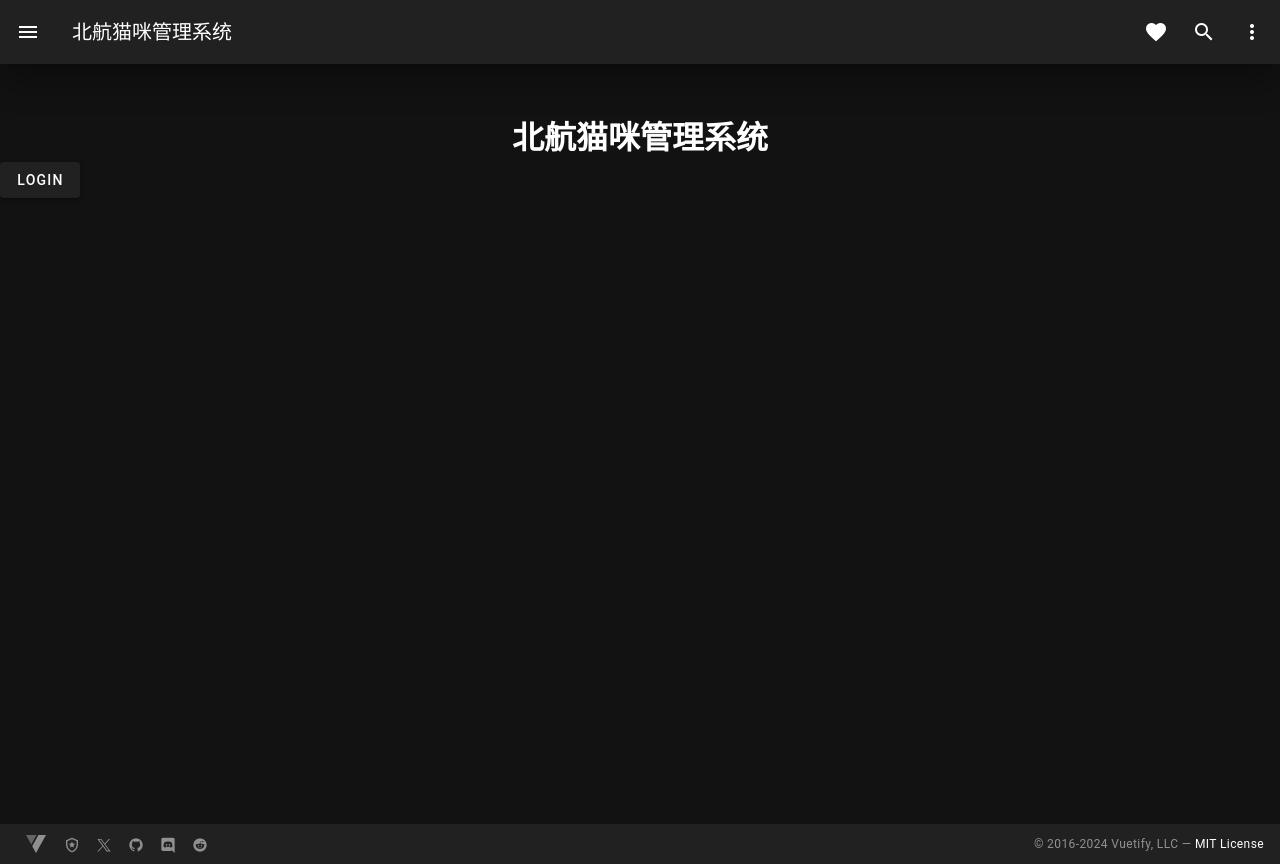
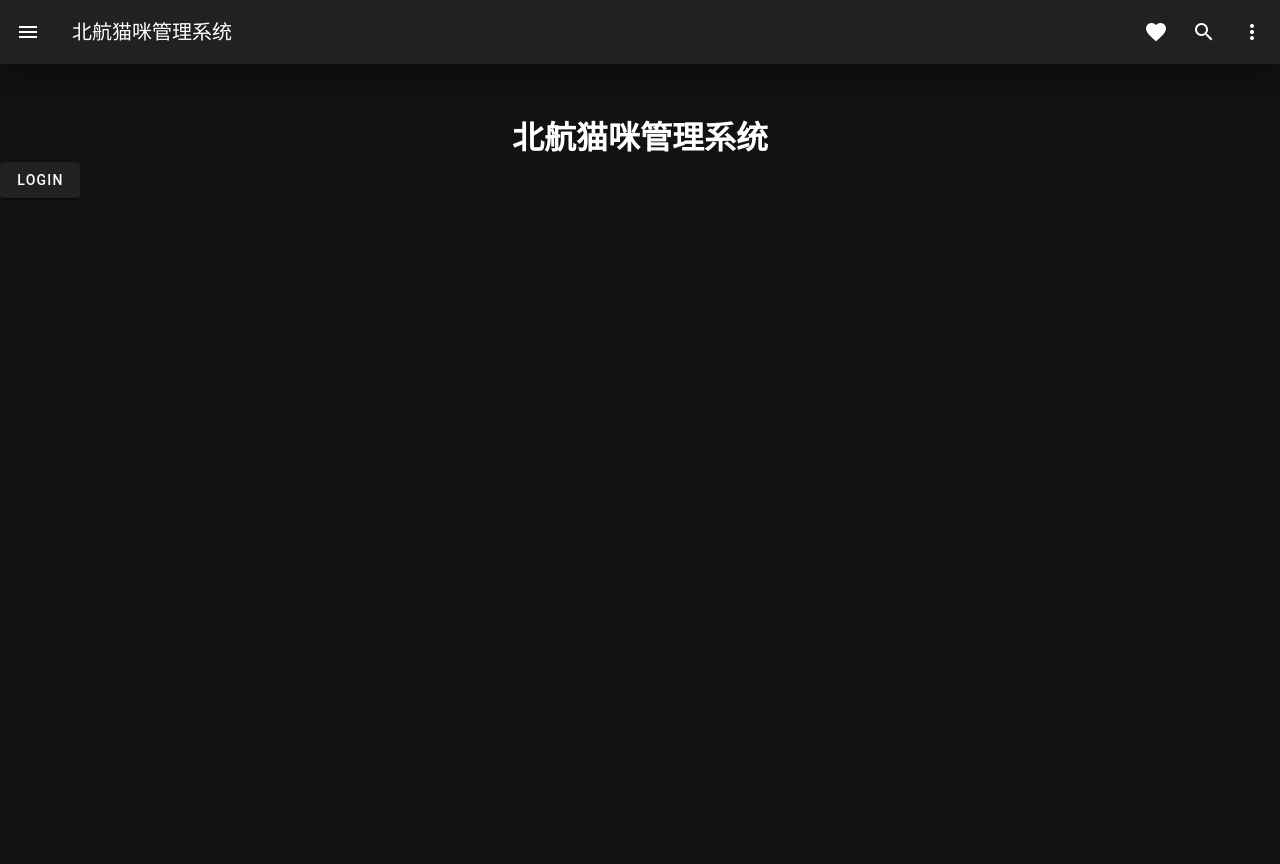
Before and after one commit to Grusjaponensis/2024_BUAA_DB_Homework, a Vue app in the folder frontend/: page / in a window 1280 px wide. Built offline with nearby package versions, Linux system fonts and the light colour scheme.

Commit message:
updateUI

```diff
--- a/frontend/src/layouts/default.vue
+++ b/frontend/src/layouts/default.vue
@@ -4,7 +4,6 @@
       <router-view />
     </v-main>
 
-    <AppFooter />
   </v-app>
 </template>
 
```
